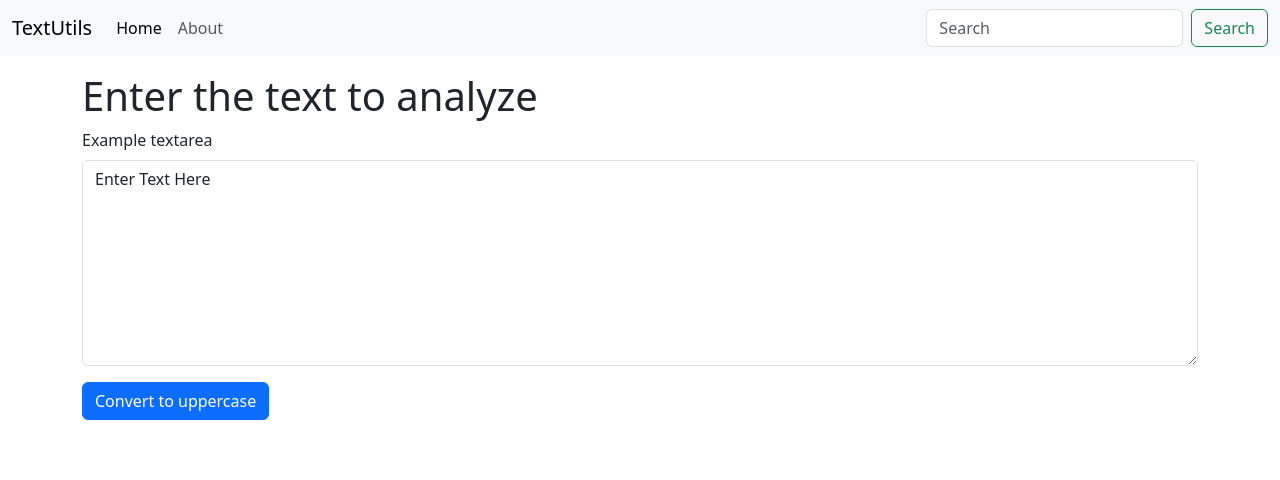
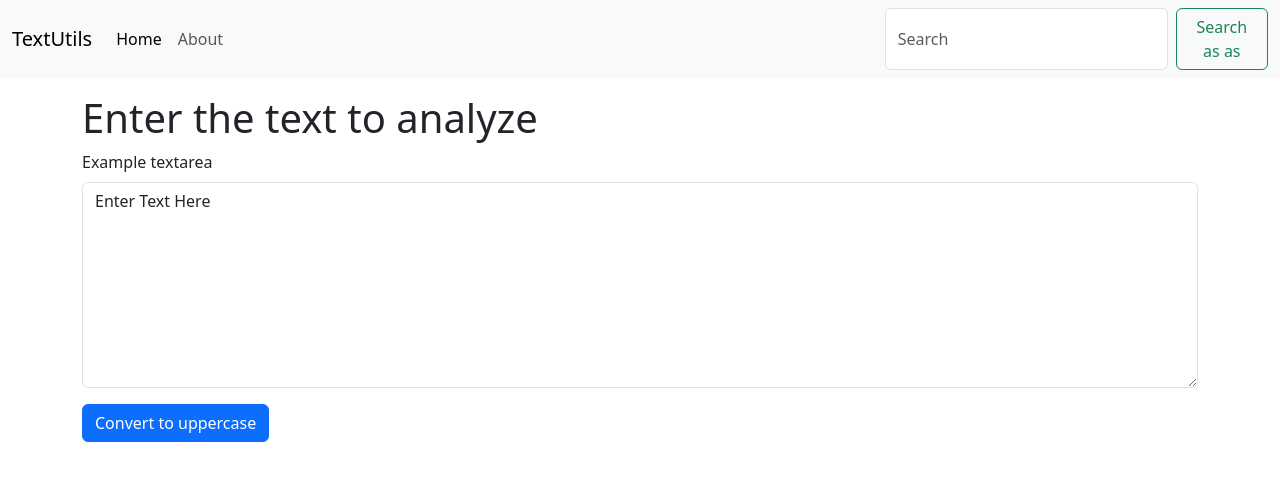
Before and after one commit to umarbsse/textutils, a React (Create React App) app: page / in a window 1280 px wide. Shown: the top 480 px of the page. Built offline with nearby package versions, Linux system fonts and the light colour scheme.

Commit message:
test commit

```diff
--- a/src/components/Navbar.js
+++ b/src/components/Navbar.js
@@ -20,7 +20,7 @@ export default function Navbar(props) {
             </ul>
             <form className="d-flex" role="search">
               <input className="form-control me-2" type="search" placeholder="Search" aria-label="Search" />
-              <button className="btn btn-outline-success" type="submit">Search</button>
+              <button className="btn btn-outline-success" type="submit">Search as as </button>
             </form>
           </div>
         </div>
```
